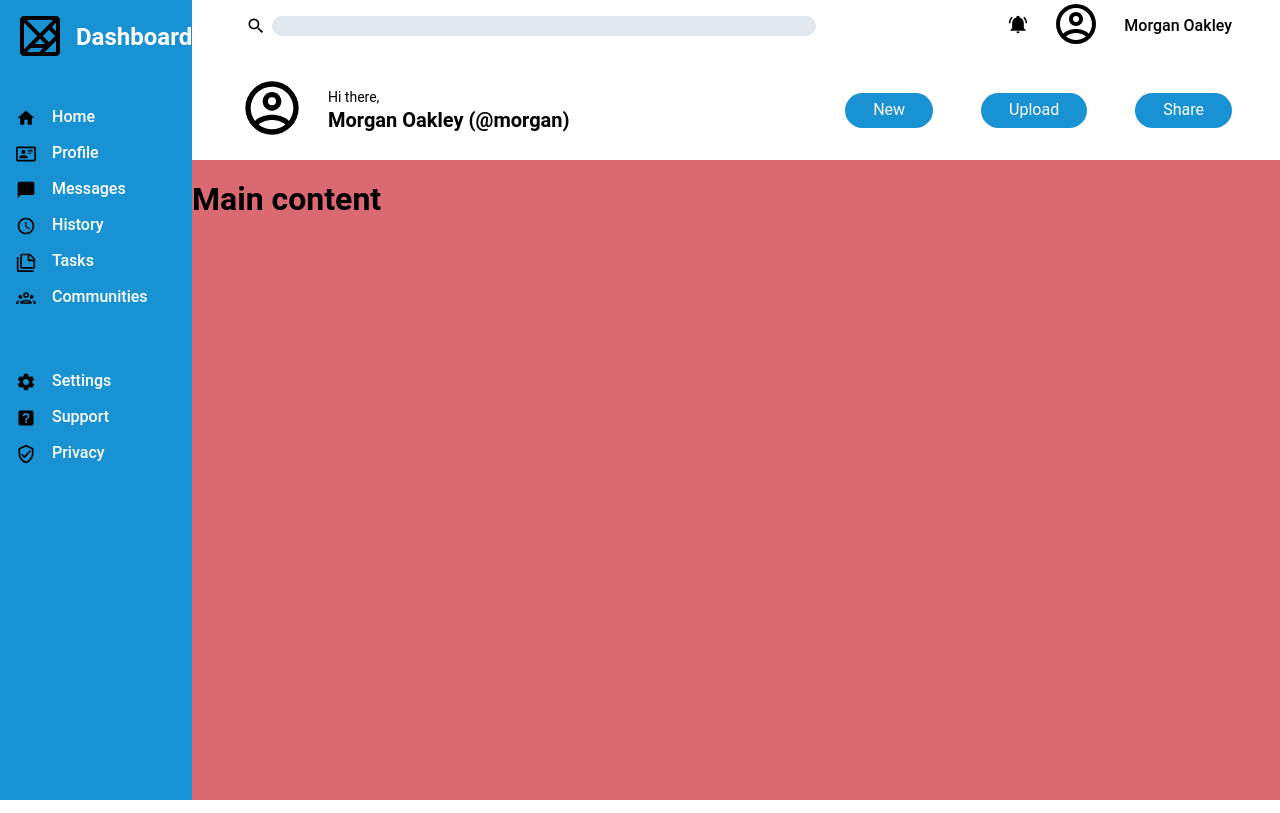
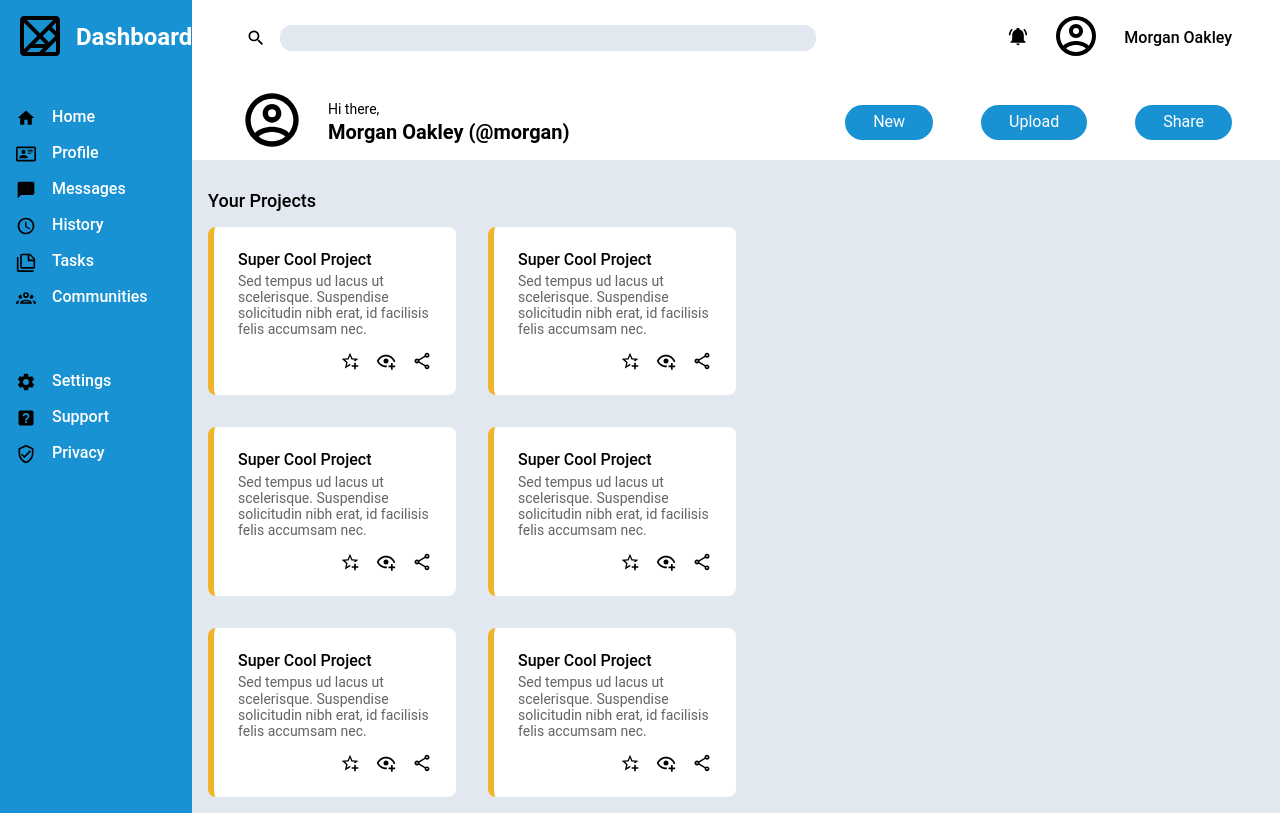
Before and after one commit to Lukas5937/Admin-Dashboard, a plain HTML site: page index.html in a window 1280 px wide. Drawn offline with Linux system fonts and the light colour scheme.

Commit message:
Build project cards in main content section

```diff
--- a/index.html
+++ b/index.html
@@ -92,8 +92,67 @@
         </ul>
     </div>
     <div class="main-content">
-        <h1>Main content</h1>
-
+        <div class="projects-container">
+            <h2>Your Projects</h2>
+            <div class="projects-grid">
+                <div class="project-card">
+                    <h3>Super Cool Project</h3>
+                    <p>Sed tempus ud lacus ut scelerisque. Suspendise solicitudin nibh erat, id facilisis felis accumsam nec.</p>
+                    <div class="card-symbols">
+                        <img src="./images/star-plus-outline.svg" alt="Add Favorites Symbol">
+                        <img src="./images/eye-plus-outline.svg" alt="Add Watchlist Symbol">
+                        <img src="./images/share-variant-outline.svg" alt="Share Symbol">
+                    </div>
+                </div>
+                <div class="project-card">
+                    <h3>Super Cool Project</h3>
+                    <p>Sed tempus ud lacus ut scelerisque. Suspendise solicitudin nibh erat, id facilisis felis accumsam nec.</p>
+                    <div class="card-symbols">
+                        <img src="./images/star-plus-outline.svg" alt="Add Favorites Symbol">
+                        <img src="./images/eye-plus-outline.svg" alt="Add Watchlist Symbol">
+                        <img src="./images/share-variant-outline.svg" alt="Share Symbol">
+                    </div>
+                </div>
+                <div class="project-card">
+                    <h3>Super Cool Project</h3>
+                    <p>Sed tempus ud lacus ut scelerisque. Suspendise solicitudin nibh erat, id facilisis felis accumsam nec.</p>
+                    <div class="card-symbols">
+                        <img src="./images/star-plus-outline.svg" alt="Add Favorites Symbol">
+                        <img src="./images/eye-plus-outline.svg" alt="Add Watchlist Symbol">
+                        <img src="./images/share-variant-outline.svg" alt="Share Symbol">
+                    </div>
+                </div>
+                <div class="project-card">
+                    <h3>Super Cool Project</h3>
+                    <p>Sed tempus ud lacus ut scelerisque. Suspendise solicitudin nibh erat, id facilisis felis accumsam nec.</p>
+                    <div class="card-symbols">
+                        <img src="./images/star-plus-outline.svg" alt="Add Favorites Symbol">
+                        <img src="./images/eye-plus-outline.svg" alt="Add Watchlist Symbol">
+                        <img src="./images/share-variant-outline.svg" alt="Share Symbol">
+                    </div>
+                </div>
+                <div class="project-card">
+                    <h3>Super Cool Project</h3>
+                    <p>Sed tempus ud lacus ut scelerisque. Suspendise solicitudin nibh erat, id facilisis felis accumsam nec.</p>
+                    <div class="card-symbols">
+                        <img src="./images/star-plus-outline.svg" alt="Add Favorites Symbol">
+                        <img src="./images/eye-plus-outline.svg" alt="Add Watchlist Symbol">
+                        <img src="./images/share-variant-outline.svg" alt="Share Symbol">
+                    </div>
+                </div>
+                <div class="project-card">
+                    <h3>Super Cool Project</h3>
+                    <p>Sed tempus ud lacus ut scelerisque. Suspendise solicitudin nibh erat, id facilisis felis accumsam nec.</p>
+                    <div class="card-symbols">
+                        <img src="./images/star-plus-outline.svg" alt="Add Favorites Symbol">
+                        <img src="./images/eye-plus-outline.svg" alt="Add Watchlist Symbol">
+                        <img src="./images/share-variant-outline.svg" alt="Share Symbol">
+                    </div>
+                </div>
+            </div>
+        </div>
+        <div class="announcements-container"></div>
+        <div class="trending-container"></div>
     </div>
 </body>
 </html>
--- a/styles.css
+++ b/styles.css
@@ -350,7 +350,8 @@
 
   :root {
     --system-ui: system-ui, "Segoe UI", Roboto, Helvetica, Arial, sans-serif, "Apple Color Emoji", "Segoe UI Emoji", "Segoe UI Symbol";
-    --blue: #1992D3
+    --blue: #1992D3;
+    --grey: #E2E8F0;
   }
 
   body {
@@ -366,7 +367,7 @@
   .header {
     grid-column: 2 / -1;
     background: #FFFFFF;
-    padding: 0 48px;
+    padding: 12px 48px;
   }
 
   /* header first row styling */
@@ -384,6 +385,7 @@
     display: grid;
     grid-template-columns: auto 1fr;
     align-items: center;
+    gap: 8px;
   }
 
   .search-button {
@@ -400,9 +402,10 @@
   }
 
   input[type="text"] {
-    background: #E2E8F0;
+    background: var(--grey);
     border-radius: 12px;
     border: none;
+    height: 24px;
   }
 
   .header-top-icons {
@@ -445,12 +448,12 @@
   }
 
   .greeting-container :first-child {
-    font-size: 14px;
+    font-size: 0.875rem;
     margin: 4px 0;
   }
 
   .greeting-container :nth-child(2) {
-    font-size: 20px;
+    font-size: 1.25rem;
     margin: 4px 0;
     font-weight: 700;
   }
@@ -493,7 +496,7 @@
   }
 
   .sidebar-heading {
-    font-size: 24px;
+    font-size: 1.5rem;
     font-weight: 700;
     color: #FFFFFF;
   }
@@ -521,13 +524,69 @@
     font-weight: 500;
   }
 
-
-
-
-
+  /* main-content styling */
 
   .main-content {
+    padding: 16px;
     grid-row: 2 / -1;
     grid-column: 2 / -1;
-    background: rgb(218, 105, 114);
+    background: var(--grey);
+    display: grid;
+    grid-template: repeat(2, 1fr) / repeat(2, 1fr);
   }
+
+  .projects-container {
+    grid-row: 1 / -1;
+    grid-column: 1;
+  }
+
+  .announcements-container {
+    grid-row: 1;
+    grid-column: 2;
+  }
+
+  .trending-container {
+    grid-row: 2;
+    grid-column: 2;
+  }
+
+  h2 {
+    font-size: 1.125rem;
+    font-weight: 500;
+  }
+
+  .projects-grid {
+    display: grid;
+    grid-template-columns: repeat(2, 1fr);
+    gap: 32px;
+  }
+
+  .project-card {
+    background-color: #FFFFFF;
+    padding: 24px;
+    border-radius: 8px;
+    border-left: 6px solid #F0B329;
+  }
+
+  .project-card > h3 {
+    font-size: 1rem;
+    font-weight: 500;
+    margin: 0;
+  }
+
+  .project-card > p {
+    font-size: 0.875rem;
+    color: #636363;
+    margin-top: 4px;
+  }
+
+  .card-symbols {
+    display: grid;
+    grid-template-columns: 1fr repeat(2, auto);
+    justify-items: end;
+    gap: 16px;
+  }
+
+  .card-symbols > img {
+    width: 20px;
+  }
```
Also changed, not shown: images/eye-plus-outline.svg (added), images/share-variant-outline.svg (added), images/star-plus-outline.svg (added).
